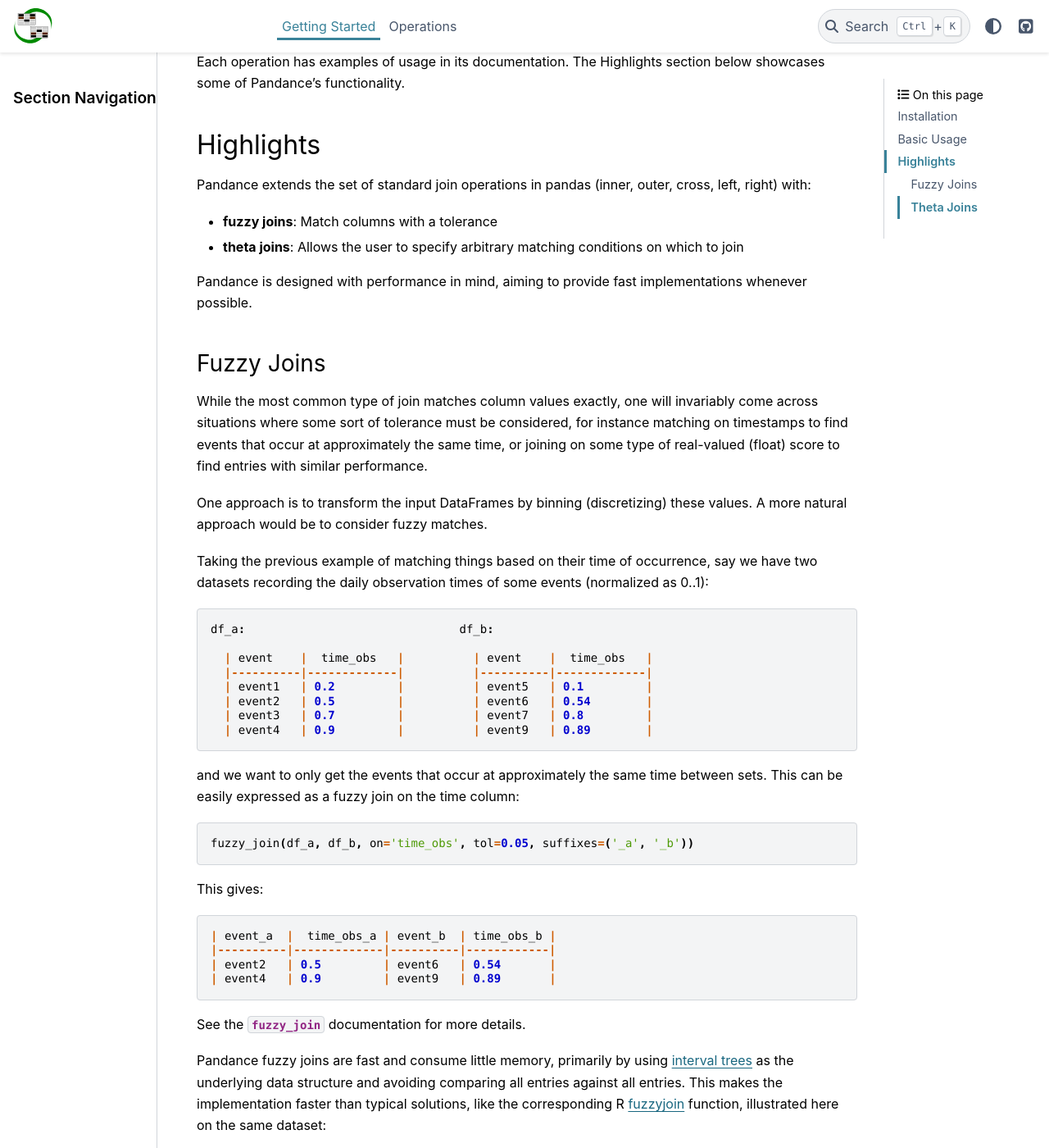
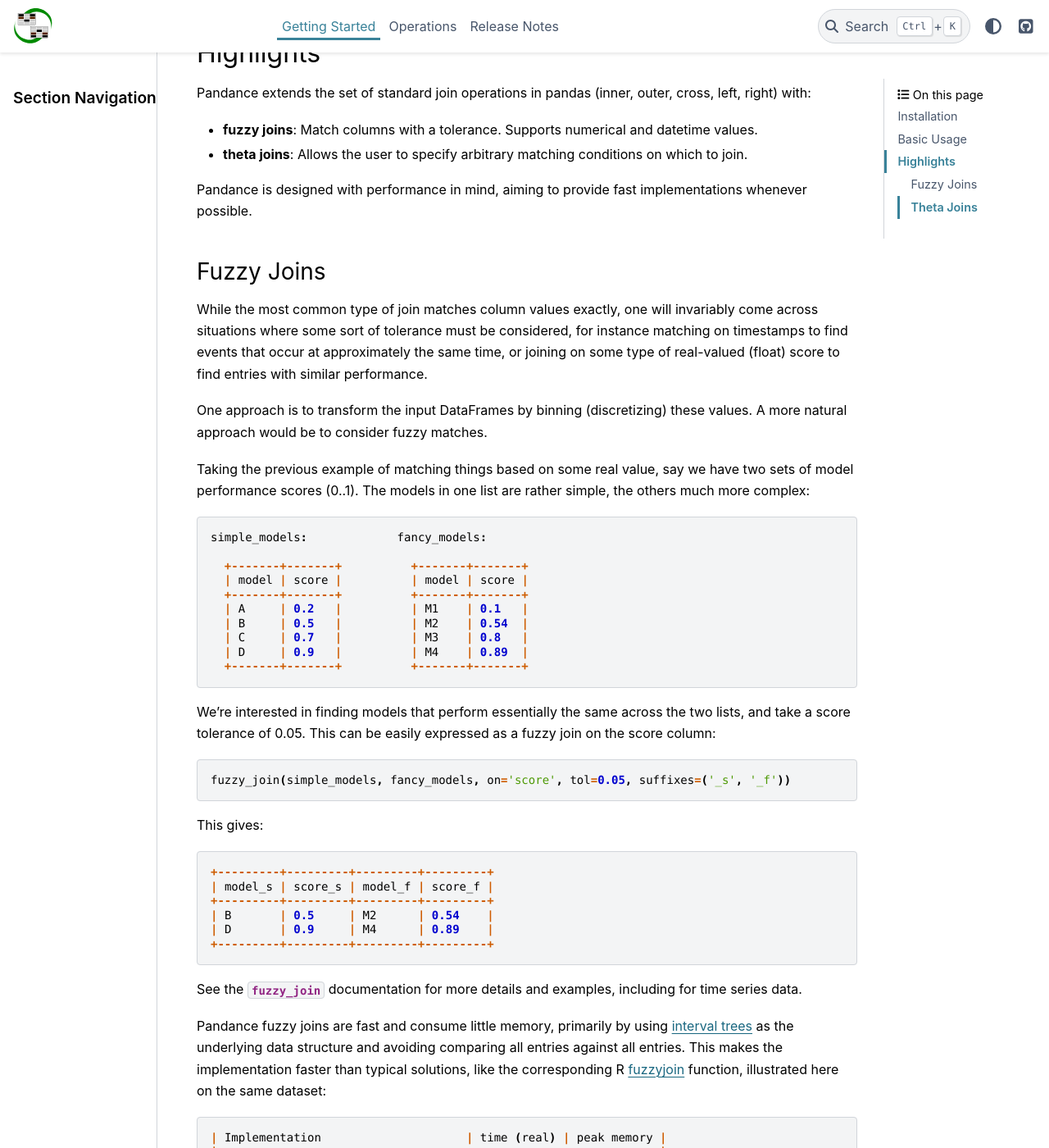
Before and after one commit to fburic/pandance, a Sphinx documentation site: the page built from doc/source/usage/getting_started.rst, in a window 1280 px wide and 1400 px high, scrolled down 708 px. Shown: the whole window at 82% size. Built offline with Sphinx 7.4.7 and the PyData theme 0.15.4, drawn with Linux system fonts in a browser that asks for light colours; some of the changed text lies outside the part shown.

Commit message:
feat: Support DateTime columns in fuzzy join

```diff
--- a/doc/source/index.rst
+++ b/doc/source/index.rst
@@ -20,3 +20,9 @@
     :maxdepth: 2
 
     operations/index
+
+
+.. toctree::
+    :maxdepth: 1
+
+    relnotes/index
--- a/doc/source/usage/getting_started.rst
+++ b/doc/source/usage/getting_started.rst
@@ -15,14 +15,6 @@
 .. code-block:: shell
 
    pip install pandance
-
-The package can also be installed with ``pip`` in
-`editable <https://pip.pypa.io/en/stable/cli/pip_install/#editable-installs>`_
-mode from the repo:
-
-.. code-block:: shell
-
-    pip install -e git+ssh://github.com/fburic/pandance.git#egg=panda-grove
 
 
 Basic Usage
@@ -47,9 +39,9 @@
 Pandance extends the set of standard join operations in pandas
 (inner, outer, cross, left, right) with:
 
-- **fuzzy joins**: Match columns with a tolerance
+- **fuzzy joins**: Match columns with a tolerance. Supports numerical and datetime values.
 - **theta joins**: Allows the user to specify arbitrary matching conditions on
-  which to join
+  which to join.
 
 Pandance is designed with performance in mind, aiming to provide fast implementations
 whenever possible.
@@ -67,32 +59,38 @@
 One approach is to transform the input DataFrames by binning (discretizing) these values.
 A more natural approach would be to consider fuzzy matches.
 
-Taking the previous example of matching things based on their time of occurrence,
-say we have two datasets recording the daily observation times of some events
-(normalized as 0..1)::
+Taking the previous example of matching things based on some real value,
+say we have two sets of model performance scores (0..1).
+The models in one list are rather simple, the others much more complex::
 
-    df_a:                               df_b:
+    simple_models:             fancy_models:
 
-      | event    |  time_obs   |          | event    |  time_obs   |
-      |----------|-------------|          |----------|-------------|
-      | event1   | 0.2         |          | event5   | 0.1         |
-      | event2   | 0.5         |          | event6   | 0.54        |
-      | event3   | 0.7         |          | event7   | 0.8         |
-      | event4   | 0.9         |          | event9   | 0.89        |
+      +-------+-------+          +-------+-------+
+      | model | score |          | model | score |
+      +-------+-------+          +-------+-------+
+      | A     | 0.2   |          | M1    | 0.1   |
+      | B     | 0.5   |          | M2    | 0.54  |
+      | C     | 0.7   |          | M3    | 0.8   |
+      | D     | 0.9   |          | M4    | 0.89  |
+      +-------+-------+          +-------+-------+
 
-and we want to only get the events that occur at approximately the same time between sets.
-This can be easily expressed as a fuzzy join on the time column::
+We're interested in finding models that perform essentially the same across the two lists,
+and take a score tolerance of 0.05.
+This can be easily expressed as a fuzzy join on the score column::
 
-    fuzzy_join(df_a, df_b, on='time_obs', tol=0.05, suffixes=('_a', '_b'))
+    fuzzy_join(simple_models, fancy_models, on='score', tol=0.05, suffixes=('_s', '_f'))
 
 This gives::
 
-    | event_a  |  time_obs_a | event_b  | time_obs_b |
-    |----------|-------------|----------|------------|
-    | event2   | 0.5         | event6   | 0.54       |
-    | event4   | 0.9         | event9   | 0.89       |
+    +---------+---------+---------+---------+
+    | model_s | score_s | model_f | score_f |
+    +---------+---------+---------+---------+
+    | B       | 0.5     | M2      | 0.54    |
+    | D       | 0.9     | M4      | 0.89    |
+    +---------+---------+---------+---------+
 
-See the :py:meth:`fuzzy_join <pandance.fuzzy_join>` documentation for more details.
+See the :py:meth:`fuzzy_join <pandance.fuzzy_join>` documentation for more details
+and examples, including for time series data.
 
 Pandance fuzzy joins are fast and consume little memory, primarily by using
 `interval trees <https://github.com/chaimleib/intervaltree>`_
@@ -162,11 +160,13 @@
 
     keywords:            phrases:
 
-      | keyword |          | phrase                                       |
-      |---------|          |----------------------------------------------|
+      +---------+          +----------------------------------------------+
+      | keyword |          |                                       phrase |
+      +---------+          +----------------------------------------------+
       | a       |          | the quick brown fox jumps over the lazy dog  |
       | the     |          | lorem ipsum dolor                            |
-      | xyzzy   |
+      | xyzzy   |          +----------------------------------------------+
+      +---------+
 
 A :math:`\theta`-join can be written with a user-specified match relation
 :python:`lambda kw, phrase: kw in phrase` like so::
@@ -179,10 +179,15 @@
 
 Which results in::
 
+    +---------+---------------------------------------------+
     | keyword |                                      phrase |
-    |---------|---------------------------------------------|
+    +---------+---------------------------------------------+
     |      a  | the quick brown fox jumps over the lazy dog |
     |    the  | the quick brown fox jumps over the lazy dog |
+    +---------+---------------------------------------------+
+
+See the :py:meth:`theta_join <pandance.theta_join>` documentation for more details
+and examples.
 
 .. warning::
 
```
Also changed, not shown: other parts of doc/source/usage/getting_started.rst (+1 -1 lines), README.md (+1 -3 lines), doc/source/relnotes/index.rst (added, +12 -0 lines), doc/source/relnotes/v0.1.0.rst (added, +20 -0 lines), doc/source/relnotes/v0.2.0.rst (added, +15 -0 lines), 2 other files.
